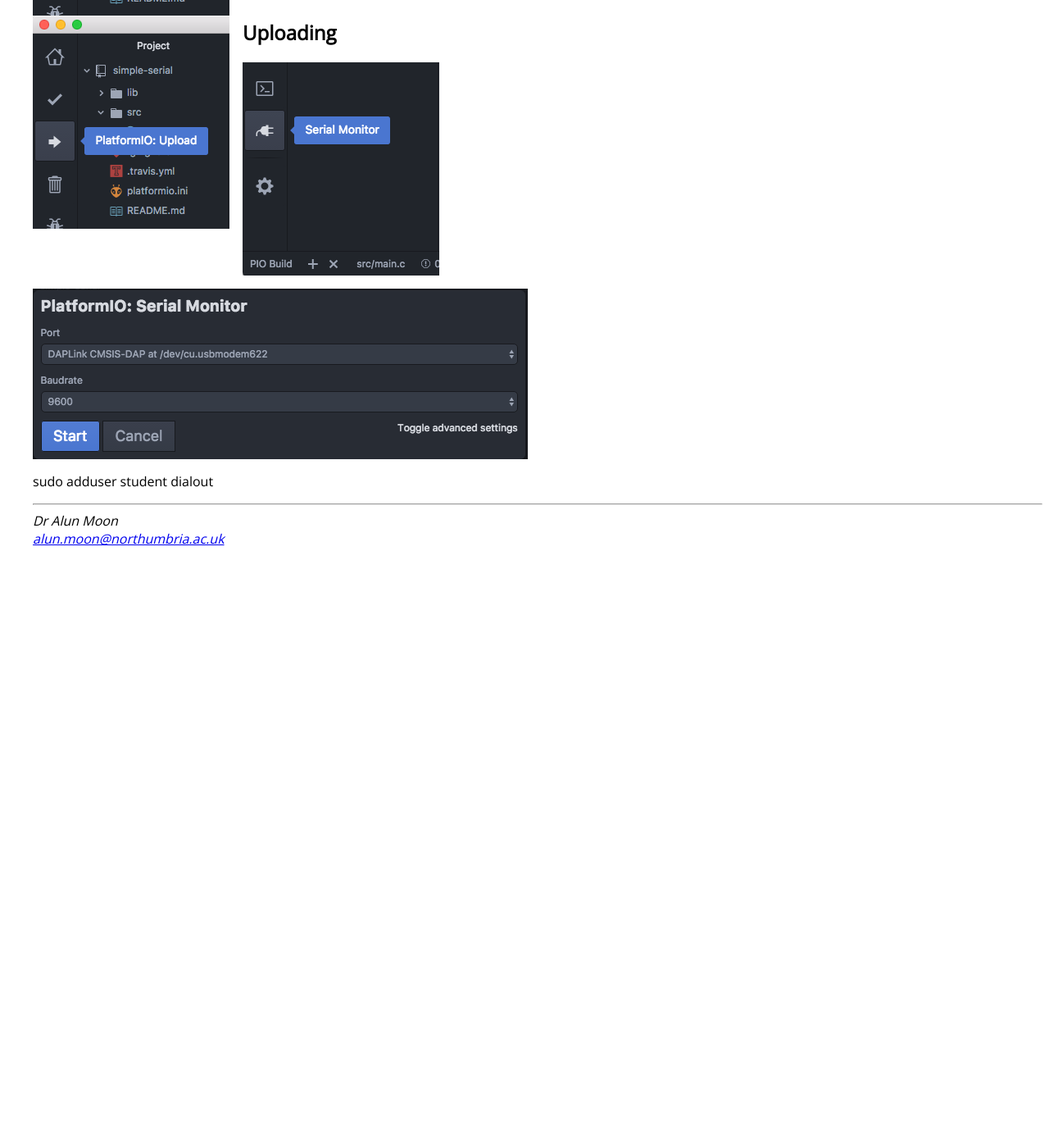
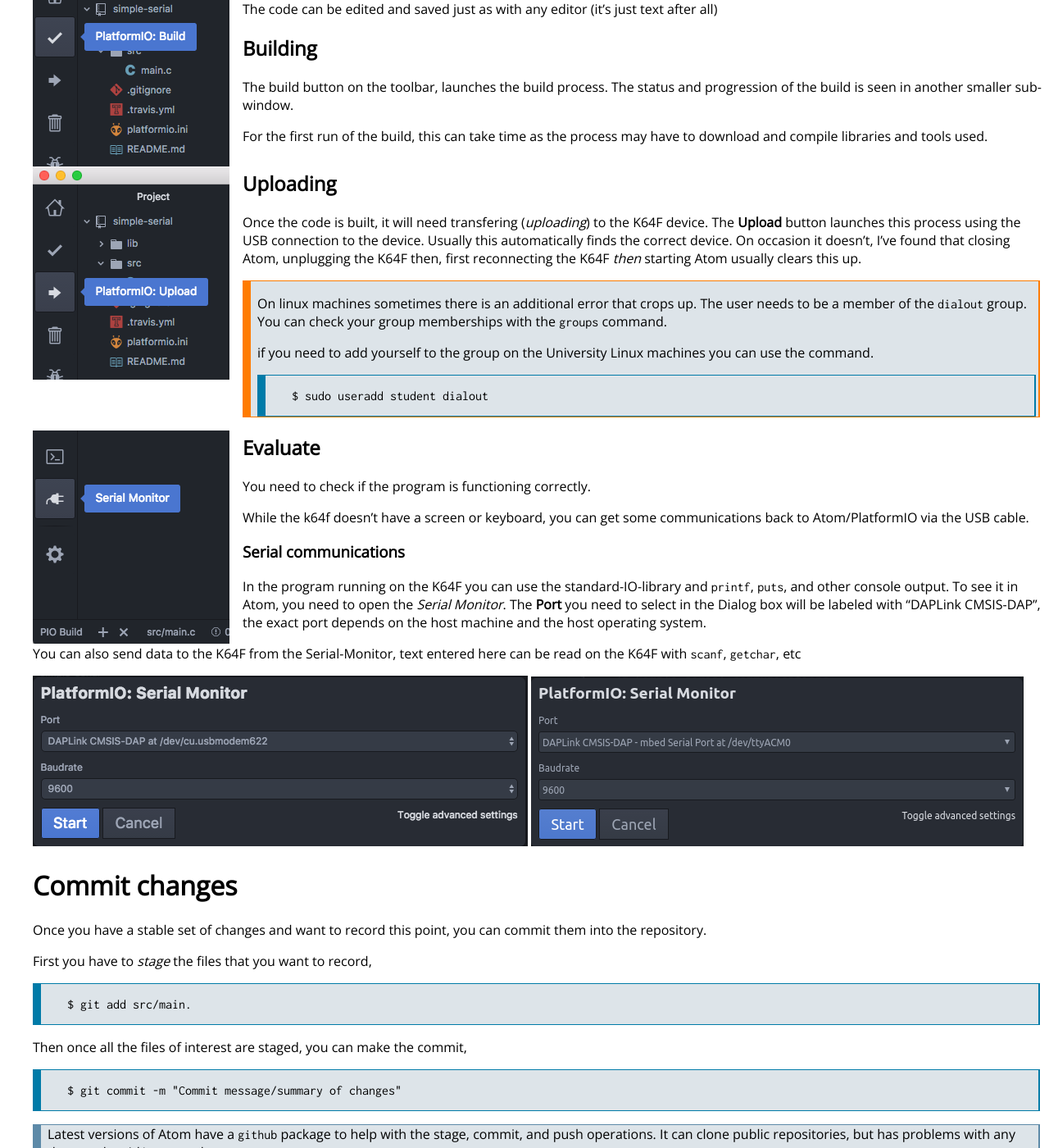
Before and after one commit to kf5011/kf5011.github.io, a Jekyll site: the page built from getting-started.md, in a window 1280 px wide and 1400 px high, scrolled down 3761 px. Shown: the whole window at 82% size. Built offline with Jekyll 4.4.1, drawn with Linux system fonts in a browser that asks for light colours; before the commit the page ends 4437 px from its top, so only the background shows below that; some of the changed text lies outside the part shown.

Commit message:
getting started done

````diff
--- a/getting-started.md
+++ b/getting-started.md
@@ -11,12 +11,13 @@ The basic pattern for the lab classes, and ultimately the assignment, is:
  1. [Fork](#forking-a-repository) the repository on Github.
  2. [Clone](#cloning-the-repository) the repository on the local machine.
  3. [Work](#working-on-the-project) on the project
-    1. [Edit](#editing)
-    2. Compile
-    3. Upload
-    4. Evaluate
- 4. Commit changes
- 5. Push updates back to Github server.
+    1. Make changes
+       1. [Edit](#editing)
+       2. [Compile](#building)
+       3. [Upload](#uploading)
+       4. [Evaluate](#evaluate)
+    2. [Commit changes](#commit-changes)
+ 5. [Push updates](#push-to-repository) back to Github server.
 
 # Github repository
 The exercises for the practical sessions and the base skeleton for the assignment will be distributed via Github.  Github is a very good tool for managing and distributing source code.
@@ -24,7 +25,7 @@ The exercises for the practical sessions and the base skeleton for the assignmen
 ## Lab material
 Lab material will be distributed via public repositories, linked to from the module pages.  While you can download a .zip file containing the source, or clone the public repository, a better option is to fork the repository (which requires a Github account).
 
-![Github page](images/github-page.png){: width='650' }
+![Github page](images/github-page.png)
 
 # Forking a repository
 Look for the fork button ![fork button](images/fork-button.png) near the top right of the page.  _You will need to be signed into your gitub account_
@@ -99,10 +100,55 @@ For the first run of the build, this can take time as the process may have to do
 
 ![Atom](images/atom-upload.png){: style="float:left; margin-right:1em"}
 ## Uploading
+Once the code is built, it will need transfering (*uploading*) to the K64F device.  The **Upload** button launches this process using the USB connection to the device.  Usually this automatically finds the correct device.  On occasion it doesn't, I've found that closing Atom, unplugging the K64F then, first reconnecting the K64F _then_ starting Atom usually clears this up.
 
-![Atom](images/atom-serial.png)
+> On linux machines sometimes there is an additional error that crops up.  The user needs to be a member of the `dialout` group.  You can check your group memberships with the `groups` command.
+>
+> if you need to add yourself to the group on the University Linux machines you can use the command.
+>    ```shell_session
+>    $ sudo useradd student dialout
+>    ```
+>    {: .alert .code}
+{: .alert .warning}
+
+![Atom](images/atom-serial.png){: style="float:left; margin-right:1em"}
+## Evaluate
+You need to check if the program is functioning correctly.
+
+While the k64f doesn't have a screen or keyboard, you can get some communications back to Atom/PlatformIO via the USB cable.
+
+### Serial communications
+In the program running on the K64F you can use the standard-IO-library and `printf`, `puts`, and other console output.  To see it in Atom, you need to open the _Serial Monitor_.  The **Port** you need to select in the Dialog box will be labeled with "DAPLink CMSIS-DAP", the exact port depends on the host machine and the host operating system.
+
+You can also send data to the K64F from the Serial-Monitor, text entered here can be read on the K64F with `scanf`, `getchar`, etc
 
 ![Atom](images/atom-serial-monitor.png)
+![Atom](images/atom-serial-monitor-tux.png)
 
 
-sudo adduser student dialout
+# Commit changes
+Once you have a stable set of changes and want to record this point, you can commit them into the repository.
+
+First you have to _stage_ the files that you want to record,
+
+   ```shell_session
+   $ git add src/main.
+   ```
+   {: .alert .code}
+
+Then once all the files of interest are staged, you can make the commit,
+
+   ```shell_session
+   $ git commit -m "Commit message/summary of changes"
+   ```
+   {: .alert .code}
+
+   Latest versions of Atom have a `github` package to help with the stage, commit, and push operations.  It can clone public repositories, but has problems with any that need an id/password.
+   {: .alert .note}
+
+# Push to repository
+Once you have finished working, you will want to put the local changes you have made back onto the server, using the `push` operation
+   ```shell_session
+   $ git push
+   ```
+   {: .alert .code}
````
Also changed, not shown: images/github-page.png.
